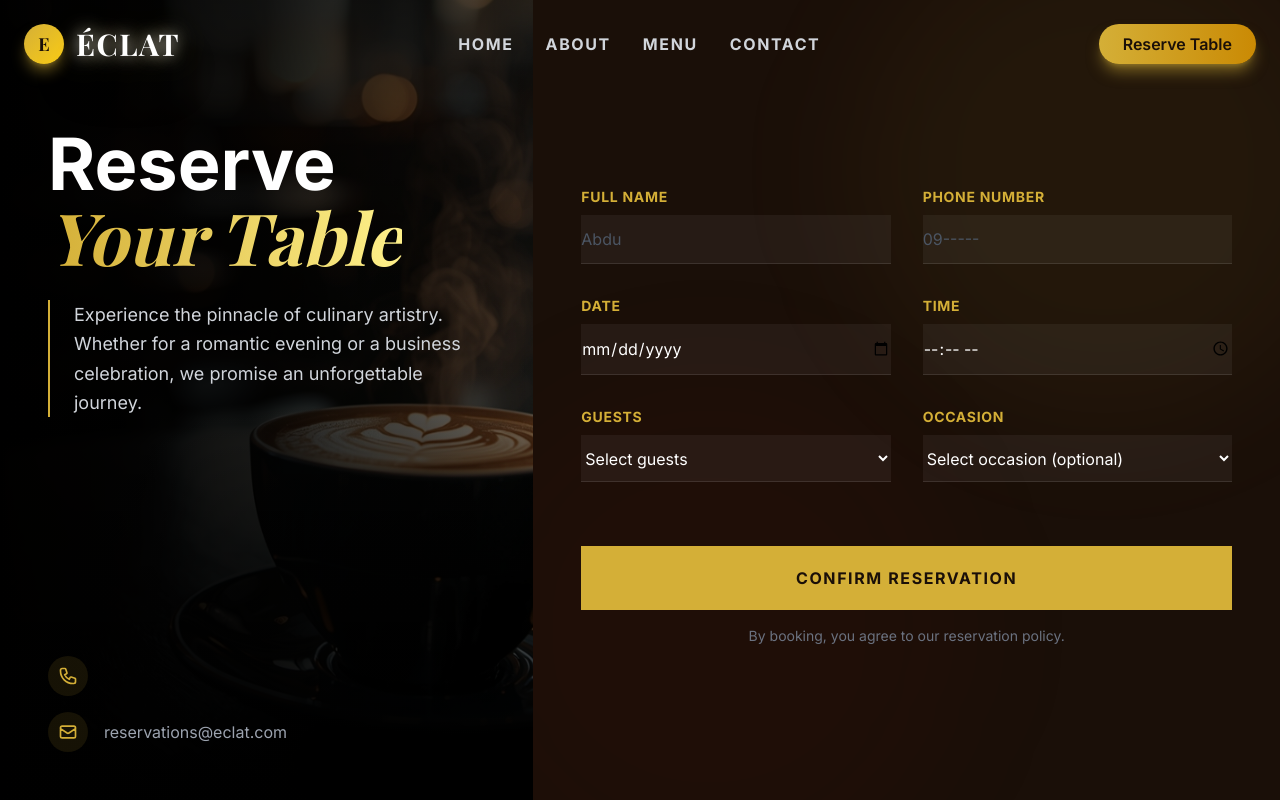
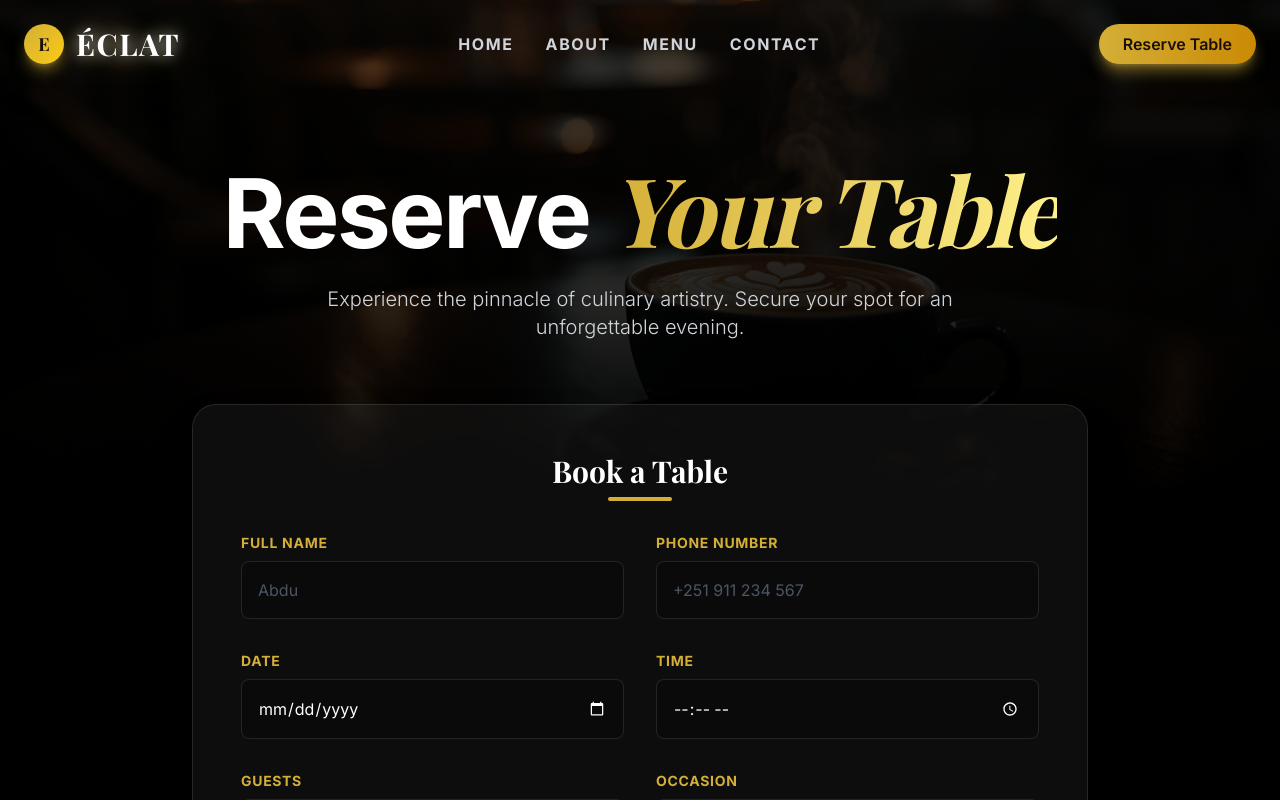
Before and after one commit to abdulhakimfedlu/Mern, a React (Vite) app: page /reservation in a window 1280 px wide. Shown: the top 800 px of the page. Built offline with nearby package versions, Linux system fonts and the light colour scheme.

Commit message:
Finshing the reservation page style

```diff
--- a/src/pages/ReservationPage.jsx
+++ b/src/pages/ReservationPage.jsx
@@ -28,81 +28,56 @@ const ReservationPage = () => {
     setTimeout(() => {
       setIsSubmitted(true);
       setIsSubmitting(false);
+      setFormData({ name: '', phone: '', date: '', time: '', guests: '', occasion: '' });
     }, 2000);
   };
 
   return (
-    <div className="min-h-screen bg-black flex flex-col lg:flex-row">
-
-      {/* Left Side - Visual & Info */}
-      <div className="lg:w-5/12 relative hidden lg:flex flex-col justify-between p-12 overflow-hidden">
-        {/* Background Image with Overlay */}
-        <div className="absolute inset-0 z-0">
+    <div className="min-h-screen bg-black">
+      {/* Hero Section */}
+      <div className="relative h-[60vh] min-h-[500px] w-full overflow-hidden">
+        <div className="absolute inset-0">
           <img
             src="/card3.jpg"
-            alt="Ambiance"
-            className="w-full h-full object-cover opacity-60"
+            alt="Reservation Ambiance"
+            className="w-full h-full object-cover opacity-50"
           />
-          <div className="absolute inset-0 bg-gradient-to-r from-black via-black/80 to-transparent" />
-          <div className="absolute inset-0 bg-gradient-to-b from-black/40 via-transparent to-black/90" />
+          <div className="absolute inset-0 bg-gradient-to-b from-black/30 via-black/60 to-black" />
         </div>
 
-        {/* Content */}
-        <div className="relative z-10 mt-20">
-          <motion.div
-            initial={{ opacity: 0, x: -50 }}
-            animate={{ opacity: 1, x: 0 }}
+        <div className="relative z-10 h-full flex flex-col items-center justify-center text-center px-4">
+          <motion.h1
+            initial={{ opacity: 0, y: 30 }}
+            animate={{ opacity: 1, y: 0 }}
             transition={{ duration: 0.8 }}
+            className="text-6xl md:text-8xl font-black text-white mb-6 tracking-tight"
           >
-            <h1 className="text-5xl xl:text-7xl font-black text-white mb-6 leading-tight">
-              Reserve <br />
-              <span className="text-transparent bg-clip-text bg-gradient-to-r from-primary-gold to-yellow-200 font-serif italic">
-                Your Table
-              </span>
-            </h1>
-            <p className="text-gray-300 text-lg max-w-md leading-relaxed border-l-2 border-primary-gold pl-6">
-              Experience the pinnacle of culinary artistry. Whether for a romantic evening or a business celebration, we promise an unforgettable journey.
-            </p>
-          </motion.div>
-        </div>
-
-        <div className="relative z-10">
-          <div className="flex flex-col gap-4 text-gray-400">
-            <div className="flex items-center gap-4">
-              <div className="w-10 h-10 rounded-full bg-primary-gold/10 flex items-center justify-center text-primary-gold">
-                <svg className="w-5 h-5" fill="none" stroke="currentColor" viewBox="0 0 24 24"><path strokeLinecap="round" strokeLinejoin="round" strokeWidth="2" d="M3 5a2 2 0 012-2h3.28a1 1 0 01.948.684l1.498 4.493a1 1 0 01-.502 1.21l-2.257 1.13a11.042 11.042 0 005.516 5.516l1.13-2.257a1 1 0 011.21-.502l4.493 1.498a1 1 0 01.684.949V19a2 2 0 01-2 2h-1C9.716 21 3 14.284 3 6V5z" /></svg>
-              </div>
-              <span></span>
-            </div>
-            <div className="flex items-center gap-4">
-              <div className="w-10 h-10 rounded-full bg-primary-gold/10 flex items-center justify-center text-primary-gold">
-                <svg className="w-5 h-5" fill="none" stroke="currentColor" viewBox="0 0 24 24"><path strokeLinecap="round" strokeLinejoin="round" strokeWidth="2" d="M3 8l7.89 5.26a2 2 0 002.22 0L21 8M5 19h14a2 2 0 002-2V7a2 2 0 00-2-2H5a2 2 0 00-2 2v10a2 2 0 002 2z" /></svg>
-              </div>
-              <span>reservations@eclat.com</span>
-            </div>
-          </div>
+            Reserve <span className="text-transparent bg-clip-text bg-gradient-to-r from-primary-gold to-yellow-200 font-serif italic">Your Table</span>
+          </motion.h1>
+          <motion.p
+            initial={{ opacity: 0, y: 30 }}
+            animate={{ opacity: 1, y: 0 }}
+            transition={{ duration: 0.8, delay: 0.2 }}
+            className="text-xl text-gray-300 max-w-2xl font-light"
+          >
+            Experience the pinnacle of culinary artistry. Secure your spot for an unforgettable evening.
+          </motion.p>
         </div>
       </div>
 
-      {/* Right Side - Form */}
-      <div className="lg:w-7/12 bg-primary-dark relative flex items-center justify-center p-6 lg:p-12 min-h-screen">
-        {/* Background Gradients */}
-        <div className="absolute top-0 right-0 w-full h-full overflow-hidden pointer-events-none">
-          <div className="absolute top-[-10%] right-[-10%] w-[500px] h-[500px] bg-primary-gold/5 rounded-full blur-3xl" />
-          <div className="absolute bottom-[-10%] left-[-10%] w-[500px] h-[500px] bg-primary-red/5 rounded-full blur-3xl" />
-        </div>
-
+      {/* Form Section */}
+      <div className="relative z-20 -mt-24 container mx-auto px-4 pb-32">
         <motion.div
-          className="w-full max-w-2xl relative z-10"
-          initial={{ opacity: 0, y: 30 }}
+          initial={{ opacity: 0, y: 50 }}
           animate={{ opacity: 1, y: 0 }}
-          transition={{ duration: 0.6, delay: 0.2 }}
+          transition={{ duration: 0.8, delay: 0.4 }}
+          className="max-w-4xl mx-auto"
         >
           {!isSubmitted ? (
-            <form onSubmit={handleSubmit} className="space-y-8">
-              <div className="text-center lg:text-left mb-12 lg:hidden">
-                <h1 className="text-4xl font-black text-white mb-2">Reserve Your Table</h1>
-                <p className="text-gray-400">Join us for an unforgettable dining experience.</p>
+            <form onSubmit={handleSubmit} className="bg-white/5 p-8 md:p-12 rounded-3xl border border-white/10 backdrop-blur-sm shadow-2xl space-y-8">
+              <div className="text-center mb-8">
+                <h2 className="text-3xl font-serif font-bold text-white mb-2">Book a Table</h2>
+                <div className="w-16 h-1 bg-primary-gold mx-auto rounded-full" />
               </div>
 
               <div className="grid grid-cols-1 md:grid-cols-2 gap-8">
@@ -114,7 +89,7 @@ const ReservationPage = () => {
                     value={formData.name}
                     onChange={handleChange}
                     required
-                    className="w-full bg-white/5 border-b border-white/10 px-0 py-3 text-white placeholder-gray-600 focus:outline-none focus:border-primary-gold transition-colors duration-300"
+                    className="w-full bg-black/20 border border-white/10 rounded-lg px-4 py-4 text-white placeholder-gray-600 focus:outline-none focus:border-primary-gold focus:bg-black/40 transition-all duration-300"
                     placeholder="Abdu"
                   />
                 </div>
@@ -126,8 +101,8 @@ const ReservationPage = () => {
                     value={formData.phone}
                     onChange={handleChange}
                     required
-                    className="w-full bg-white/5 border-b border-white/10 px-0 py-3 text-white placeholder-gray-600 focus:outline-none focus:border-primary-gold transition-colors duration-300"
-                    placeholder="09-----"
+                    className="w-full bg-black/20 border border-white/10 rounded-lg px-4 py-4 text-white placeholder-gray-600 focus:outline-none focus:border-primary-gold focus:bg-black/40 transition-all duration-300"
+                    placeholder="+251 911 234 567"
                   />
                 </div>
               </div>
@@ -141,7 +116,7 @@ const ReservationPage = () => {
                     value={formData.date}
                     onChange={handleChange}
                     required
-                    className="w-full bg-white/5 border-b border-white/10 px-0 py-3 text-white placeholder-gray-600 focus:outline-none focus:border-primary-gold transition-colors duration-300"
+                    className="w-full bg-black/20 border border-white/10 rounded-lg px-4 py-4 text-white placeholder-gray-600 focus:outline-none focus:border-primary-gold focus:bg-black/40 transition-all duration-300 [color-scheme:dark]"
                   />
                 </div>
                 <div className="group">
@@ -152,7 +127,7 @@ const ReservationPage = () => {
                     value={formData.time}
                     onChange={handleChange}
                     required
-                    className="w-full bg-white/5 border-b border-white/10 px-0 py-3 text-white placeholder-gray-600 focus:outline-none focus:border-primary-gold transition-colors duration-300"
+                    className="w-full bg-black/20 border border-white/10 rounded-lg px-4 py-4 text-white placeholder-gray-600 focus:outline-none focus:border-primary-gold focus:bg-black/40 transition-all duration-300 [color-scheme:dark]"
                   />
                 </div>
               </div>
@@ -160,46 +135,56 @@ const ReservationPage = () => {
               <div className="grid grid-cols-1 md:grid-cols-2 gap-8">
                 <div className="group">
                   <label className="block text-primary-gold text-sm font-bold uppercase tracking-wider mb-2">Guests</label>
+                  <div className="relative">
                     <select
                       name="guests"
                       value={formData.guests}
                       onChange={handleChange}
                       required
-                    className="w-full bg-white/5 border-b border-white/10 px-0 py-3 text-white focus:outline-none focus:border-primary-gold transition-colors duration-300 [&>option]:bg-primary-dark"
+                      className="w-full bg-black/20 border border-white/10 rounded-lg px-4 py-4 text-white focus:outline-none focus:border-primary-gold focus:bg-black/40 transition-all duration-300 appearance-none cursor-pointer"
                     >
-                    <option value="">Select guests</option>
+                      <option value="" className="bg-primary-dark text-gray-400">Select guests</option>
                       {[1, 2, 3, 4, 5, 6, 7, 8].map(num => (
-                      <option key={num} value={num}>{num} {num === 1 ? 'Guest' : 'Guests'}</option>
+                        <option key={num} value={num} className="bg-primary-dark">{num} {num === 1 ? 'Guest' : 'Guests'}</option>
                       ))}
-                    <option value="more">8+ Guests</option>
+                      <option value="more" className="bg-primary-dark">8+ Guests</option>
                     </select>
+                    <div className="absolute right-4 top-1/2 -translate-y-1/2 pointer-events-none text-primary-gold">
+                      <svg className="w-4 h-4" fill="none" stroke="currentColor" viewBox="0 0 24 24"><path strokeLinecap="round" strokeLinejoin="round" strokeWidth="2" d="M19 9l-7 7-7-7" /></svg>
+                    </div>
+                  </div>
                 </div>
                 <div className="group">
                   <label className="block text-primary-gold text-sm font-bold uppercase tracking-wider mb-2">Occasion</label>
+                  <div className="relative">
                     <select
                       name="occasion"
                       value={formData.occasion}
                       onChange={handleChange}
-                    className="w-full bg-white/5 border-b border-white/10 px-0 py-3 text-white focus:outline-none focus:border-primary-gold transition-colors duration-300 [&>option]:bg-primary-dark"
+                      className="w-full bg-black/20 border border-white/10 rounded-lg px-4 py-4 text-white focus:outline-none focus:border-primary-gold focus:bg-black/40 transition-all duration-300 appearance-none cursor-pointer"
                     >
-                    <option value="">Select occasion (optional)</option>
-                    <option value="birthday">Birthday</option>
-                    <option value="anniversary">Anniversary</option>
-                    <option value="business">Business</option>
-                    <option value="date">Date Night</option>
+                      <option value="" className="bg-primary-dark text-gray-400">Select occasion (optional)</option>
+                      <option value="birthday" className="bg-primary-dark">Birthday</option>
+                      <option value="anniversary" className="bg-primary-dark">Anniversary</option>
+                      <option value="business" className="bg-primary-dark">Business</option>
+                      <option value="date" className="bg-primary-dark">Date Night</option>
                     </select>
+                    <div className="absolute right-4 top-1/2 -translate-y-1/2 pointer-events-none text-primary-gold">
+                      <svg className="w-4 h-4" fill="none" stroke="currentColor" viewBox="0 0 24 24"><path strokeLinecap="round" strokeLinejoin="round" strokeWidth="2" d="M19 9l-7 7-7-7" /></svg>
+                    </div>
+                  </div>
                 </div>
               </div>
 
-              <div className="pt-8">
+              <div className="pt-8 text-center">
                 <button
                   type="submit"
                   disabled={isSubmitting}
-                  className="w-full bg-primary-gold text-primary-dark font-bold py-5 rounded-none hover:bg-white transition-all duration-300 tracking-widest uppercase disabled:opacity-50 disabled:cursor-not-allowed"
+                  className="w-full md:w-auto px-16 bg-gradient-to-r from-primary-gold to-yellow-600 text-primary-dark font-bold py-4 rounded-full hover:shadow-lg hover:shadow-primary-gold/20 hover:scale-105 transition-all duration-300 tracking-widest uppercase disabled:opacity-50 disabled:cursor-not-allowed disabled:hover:scale-100"
                 >
                   {isSubmitting ? 'Confirming...' : 'Confirm Reservation'}
                 </button>
-                <p className="text-center text-gray-500 text-sm mt-4">
+                <p className="text-gray-500 text-sm mt-4">
                   By booking, you agree to our reservation policy.
                 </p>
               </div>
@@ -208,23 +193,23 @@ const ReservationPage = () => {
             <motion.div
               initial={{ opacity: 0, scale: 0.9 }}
               animate={{ opacity: 1, scale: 1 }}
-              className="text-center p-12 border border-primary-gold/20 bg-white/5 backdrop-blur-sm"
+              className="text-center p-16 border border-primary-gold/20 bg-white/5 backdrop-blur-sm rounded-3xl shadow-2xl"
             >
-              <div className="w-20 h-20 bg-primary-gold/20 rounded-full flex items-center justify-center mx-auto mb-6 text-primary-gold">
-                <svg className="w-10 h-10" fill="none" stroke="currentColor" viewBox="0 0 24 24"><path strokeLinecap="round" strokeLinejoin="round" strokeWidth="2" d="M5 13l4 4L19 7" /></svg>
+              <div className="w-24 h-24 bg-primary-gold/20 rounded-full flex items-center justify-center mx-auto mb-8 text-primary-gold">
+                <svg className="w-12 h-12" fill="none" stroke="currentColor" viewBox="0 0 24 24"><path strokeLinecap="round" strokeLinejoin="round" strokeWidth="2" d="M5 13l4 4L19 7" /></svg>
               </div>
-              <h2 className="text-3xl font-serif text-white mb-4">Reservation Confirmed</h2>
-              <p className="text-gray-400 mb-8">
-                Thank you, {formData.name}. We look forward to hosting you on {formData.date} at {formData.time}.
+              <h2 className="text-4xl font-serif text-white mb-4">Reservation Confirmed</h2>
+              <p className="text-gray-400 mb-10 text-lg max-w-lg mx-auto">
+                Thank you, {formData.name || 'Guest'}. We look forward to hosting you on {formData.date} at {formData.time}.
               </p>
               <button
                 onClick={() => {
                   setIsSubmitted(false);
                   setFormData({ name: '', phone: '', date: '', time: '', guests: '', occasion: '' });
                 }}
-                className="text-primary-gold hover:text-white transition-colors duration-300 border-b border-primary-gold pb-1"
+                className="text-primary-gold hover:text-white transition-colors duration-300 border-b-2 border-primary-gold pb-1 font-bold text-lg tracking-wide"
               >
-                Make another reservation
+                Make Another Reservation
               </button>
             </motion.div>
           )}
```
Lines whose indentation alone changed are shown as unchanged.
